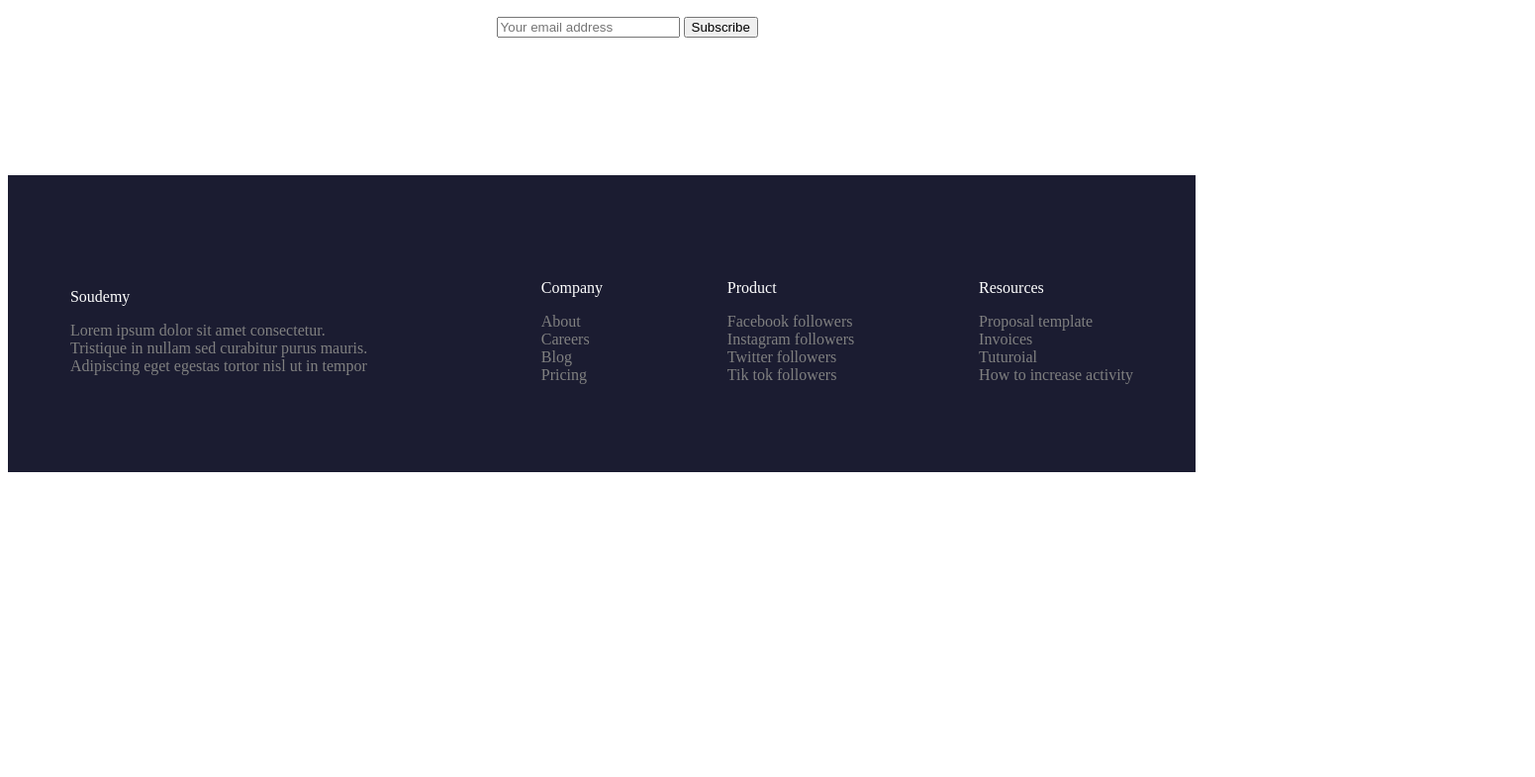
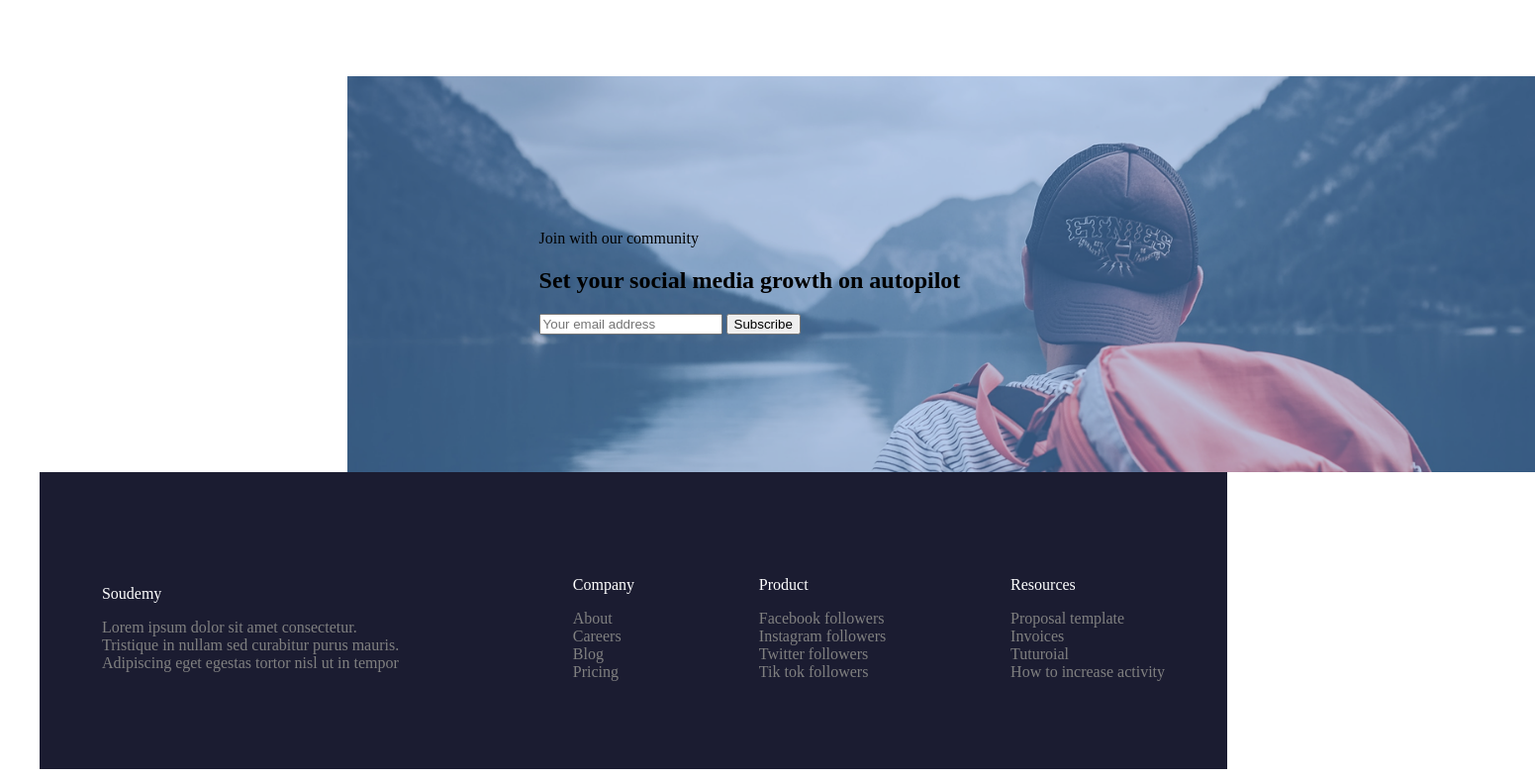
Before and after one commit to hamidjonyoqubov/turbo-potato, a plain HTML site: page index.html in a window 1280 px wide. Shown: the part 2247-3032 px from the top of the page at 99% size, 1551 px wide, since content can reach past the window. Before the commit the page ends 2732 px from the top, so only its background shows below. Drawn offline with Linux system fonts and the light colour scheme.

Commit message:
footre qismini qoshib tuggattim

```diff
--- a/style.css
+++ b/style.css
@@ -4,13 +4,14 @@
     align-items: center;
     display: flex;
     justify-content: space-around;
-    background-image: url(Rectangle\ 29.png);
+    background-image: url(/turbo-potato/img/Rectangle\ 29.png);
     background-size: cover;
-    margin-top: 1000px;
-    margin-left: 300px;
+    margin-top: 1300px;
+    margin-left: 343px;
 }
 
 footer {
+    margin: auto;
     width: 1200px;
     height: 300px;
     background-color: #1B1C31;
```
Also changed, not shown: img/Rectangle 29.png (added).
